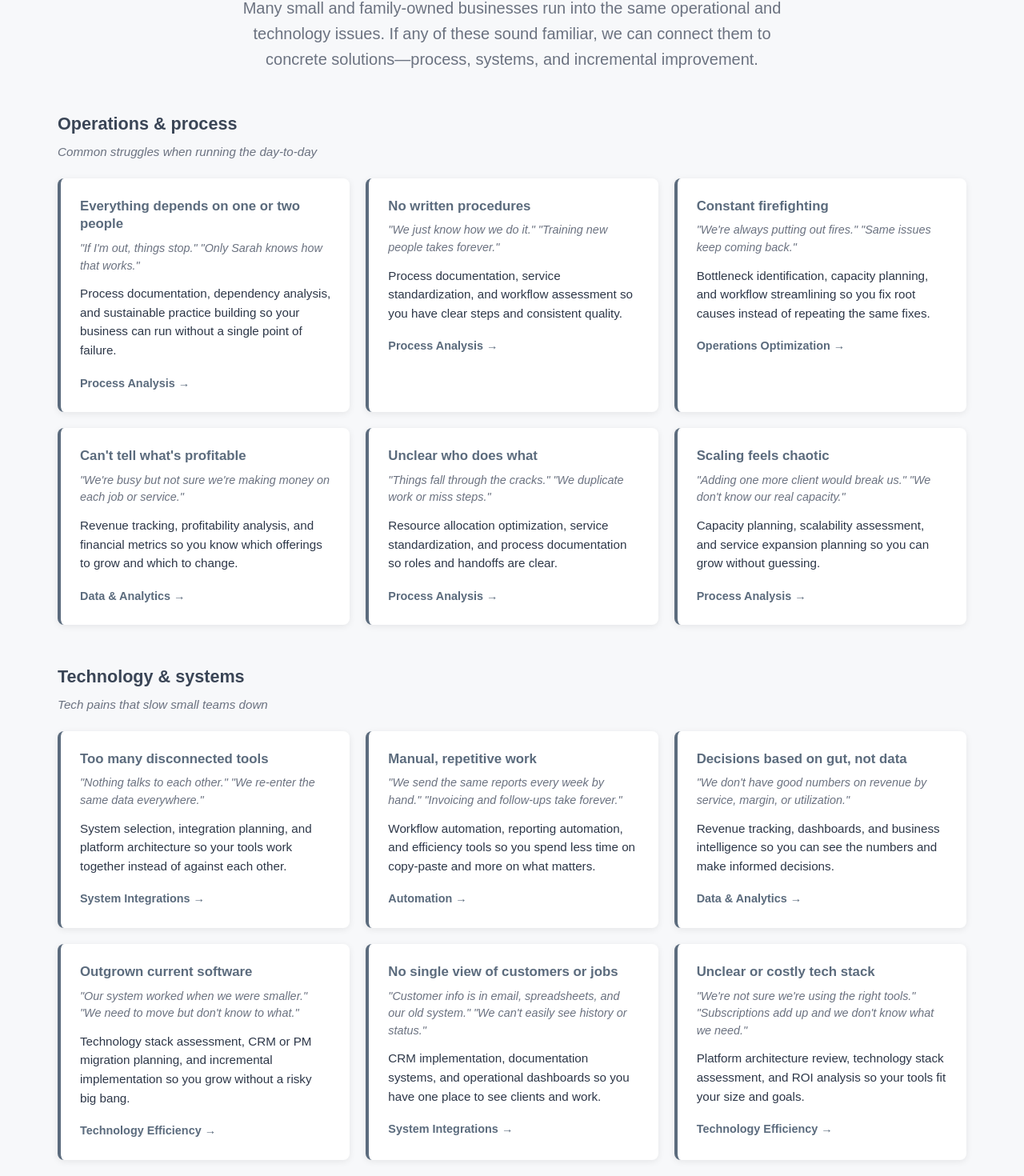
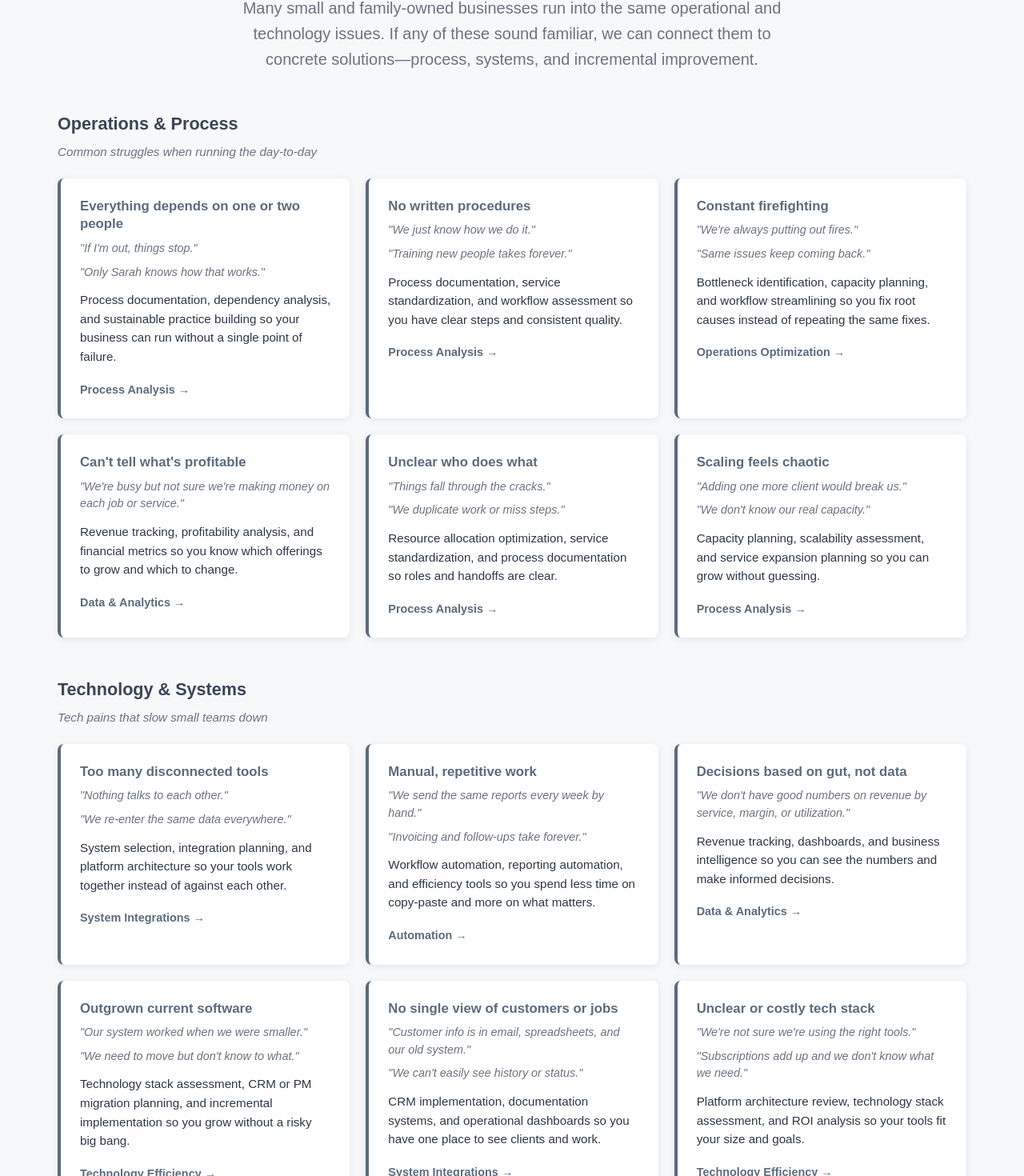
Before and after one commit to jmitterling0520/Fresh-Roots, a Next.js app in the folder Website/: page / in a window 1280 px wide. Shown: the part 1516-2986 px from the top of the page at 80% size. Built offline with nearby package versions, Linux system fonts and the light colour scheme; a web font is replaced by a local one.

Commit message:
Deploy: update from local

```diff
--- a/Website/app/globals.css
+++ b/Website/app/globals.css
@@ -558,11 +558,19 @@ nav {
 }
 
 .challenge-quote {
+  margin-bottom: 0.75rem;
+}
+
+.challenge-quote-line {
   font-size: 0.9rem;
   color: var(--text-light);
   font-style: italic;
-  margin-bottom: 0.75rem;
   line-height: 1.5;
+  margin: 0 0 0.5rem 0;
+}
+
+.challenge-quote-line:last-child {
+  margin-bottom: 0;
 }
 
 .challenge-solution {
--- a/Website/components/Challenges.tsx
+++ b/Website/components/Challenges.tsx
@@ -2,7 +2,7 @@
 
 type ChallengeCard = {
   problem: string
-  quote: string
+  quotes: string[]
   solutionSummary: string
   linkHref: string
   linkLabel: string
@@ -16,47 +16,47 @@ type ChallengeGroup = {
 
 const challengeGroups: ChallengeGroup[] = [
   {
-    title: 'Operations & process',
+    title: 'Operations & Process',
     description: 'Common struggles when running the day-to-day',
     challenges: [
       {
         problem: 'Everything depends on one or two people',
-        quote: '"If I\'m out, things stop." "Only Sarah knows how that works."',
+        quotes: ['"If I\'m out, things stop."', '"Only Sarah knows how that works."'],
         solutionSummary: 'Process documentation, dependency analysis, and sustainable practice building so your business can run without a single point of failure.',
         linkHref: '#expertise',
         linkLabel: 'Process Analysis',
       },
       {
         problem: 'No written procedures',
-        quote: '"We just know how we do it." "Training new people takes forever."',
+        quotes: ['"We just know how we do it."', '"Training new people takes forever."'],
         solutionSummary: 'Process documentation, service standardization, and workflow assessment so you have clear steps and consistent quality.',
         linkHref: '#expertise',
         linkLabel: 'Process Analysis',
       },
       {
         problem: 'Constant firefighting',
-        quote: '"We\'re always putting out fires." "Same issues keep coming back."',
+        quotes: ['"We\'re always putting out fires."', '"Same issues keep coming back."'],
         solutionSummary: 'Bottleneck identification, capacity planning, and workflow streamlining so you fix root causes instead of repeating the same fixes.',
         linkHref: '#services',
         linkLabel: 'Operations Optimization',
       },
       {
         problem: "Can't tell what's profitable",
-        quote: '"We\'re busy but not sure we\'re making money on each job or service."',
+        quotes: ['"We\'re busy but not sure we\'re making money on each job or service."'],
         solutionSummary: 'Revenue tracking, profitability analysis, and financial metrics so you know which offerings to grow and which to change.',
         linkHref: '#expertise',
         linkLabel: 'Data & Analytics',
       },
       {
         problem: 'Unclear who does what',
-        quote: '"Things fall through the cracks." "We duplicate work or miss steps."',
+        quotes: ['"Things fall through the cracks."', '"We duplicate work or miss steps."'],
         solutionSummary: 'Resource allocation optimization, service standardization, and process documentation so roles and handoffs are clear.',
         linkHref: '#expertise',
         linkLabel: 'Process Analysis',
       },
       {
         problem: 'Scaling feels chaotic',
-        quote: '"Adding one more client would break us." "We don\'t know our real capacity."',
+        quotes: ['"Adding one more client would break us."', '"We don\'t know our real capacity."'],
         solutionSummary: 'Capacity planning, scalability assessment, and service expansion planning so you can grow without guessing.',
         linkHref: '#expertise',
         linkLabel: 'Process Analysis',
@@ -64,47 +64,47 @@ const challengeGroups: ChallengeGroup[] = [
     ],
   },
   {
-    title: 'Technology & systems',
+    title: 'Technology & Systems',
     description: 'Tech pains that slow small teams down',
     challenges: [
       {
         problem: 'Too many disconnected tools',
-        quote: '"Nothing talks to each other." "We re-enter the same data everywhere."',
+        quotes: ['"Nothing talks to each other."', '"We re-enter the same data everywhere."'],
         solutionSummary: 'System selection, integration planning, and platform architecture so your tools work together instead of against each other.',
         linkHref: '#expertise',
         linkLabel: 'System Integrations',
       },
       {
         problem: 'Manual, repetitive work',
-        quote: '"We send the same reports every week by hand." "Invoicing and follow-ups take forever."',
+        quotes: ['"We send the same reports every week by hand."', '"Invoicing and follow-ups take forever."'],
         solutionSummary: 'Workflow automation, reporting automation, and efficiency tools so you spend less time on copy-paste and more on what matters.',
         linkHref: '#expertise',
         linkLabel: 'Automation',
       },
       {
         problem: 'Decisions based on gut, not data',
-        quote: '"We don\'t have good numbers on revenue by service, margin, or utilization."',
+        quotes: ['"We don\'t have good numbers on revenue by service, margin, or utilization."'],
         solutionSummary: 'Revenue tracking, dashboards, and business intelligence so you can see the numbers and make informed decisions.',
         linkHref: '#expertise',
         linkLabel: 'Data & Analytics',
       },
       {
         problem: 'Outgrown current software',
-        quote: '"Our system worked when we were smaller." "We need to move but don\'t know to what."',
+        quotes: ['"Our system worked when we were smaller."', '"We need to move but don\'t know to what."'],
         solutionSummary: 'Technology stack assessment, CRM or PM migration planning, and incremental implementation so you grow without a risky big bang.',
         linkHref: '#services',
         linkLabel: 'Technology Efficiency',
       },
       {
         problem: 'No single view of customers or jobs',
-        quote: '"Customer info is in email, spreadsheets, and our old system." "We can\'t easily see history or status."',
+        quotes: ['"Customer info is in email, spreadsheets, and our old system."', '"We can\'t easily see history or status."'],
         solutionSummary: 'CRM implementation, documentation systems, and operational dashboards so you have one place to see clients and work.',
         linkHref: '#expertise',
         linkLabel: 'System Integrations',
       },
       {
         problem: 'Unclear or costly tech stack',
-        quote: '"We\'re not sure we\'re using the right tools." "Subscriptions add up and we don\'t know what we need."',
+        quotes: ['"We\'re not sure we\'re using the right tools."', '"Subscriptions add up and we don\'t know what we need."'],
         solutionSummary: 'Platform architecture review, technology stack assessment, and ROI analysis so your tools fit your size and goals.',
         linkHref: '#services',
         linkLabel: 'Technology Efficiency',
@@ -130,7 +130,11 @@ export default function Challenges() {
                 {group.challenges.map((card, cardIndex) => (
                   <div key={cardIndex} className="challenge-card">
                     <h4 className="challenge-problem">{card.problem}</h4>
-                    <p className="challenge-quote">{card.quote}</p>
+                    <div className="challenge-quote">
+                      {card.quotes.map((q, i) => (
+                        <p key={i} className="challenge-quote-line">{q}</p>
+                      ))}
+                    </div>
                     <p className="challenge-solution">{card.solutionSummary}</p>
                     <a href={card.linkHref} className="challenge-link">
                       {card.linkLabel} →
```
